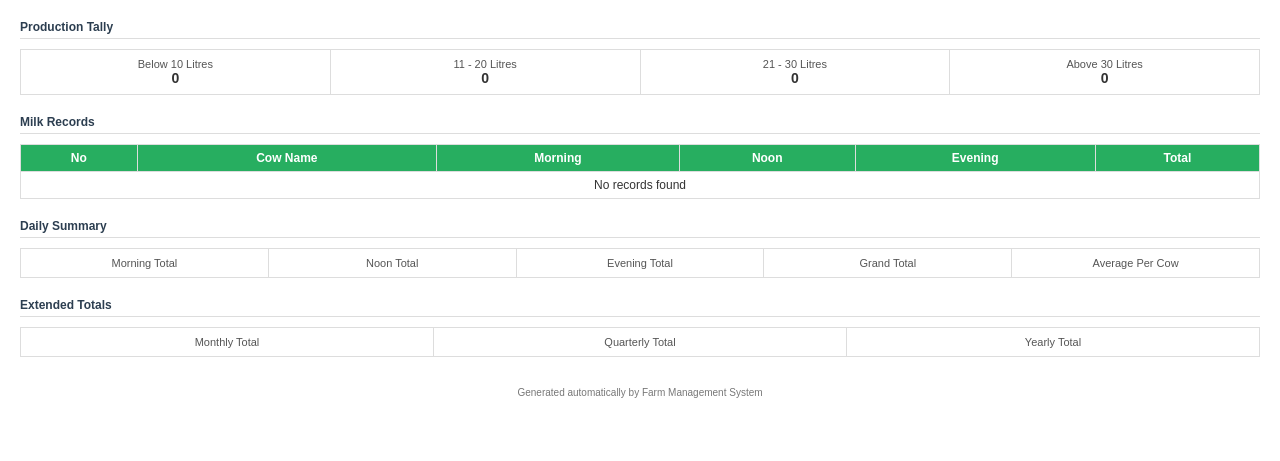
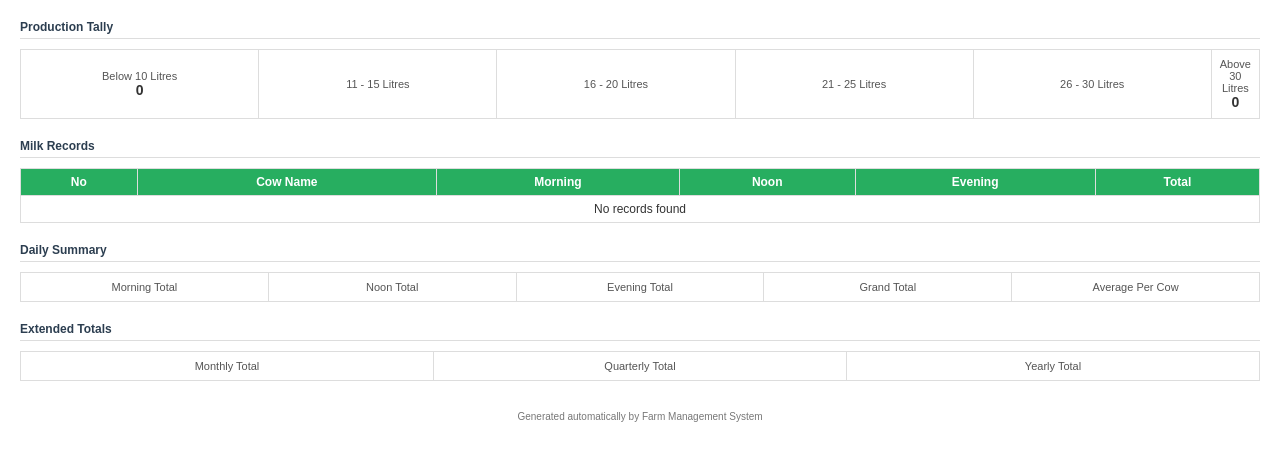
Before and after one commit to magician-lab/my_farm, a Python web app: template templates/milk_pdf.html in a window 1280 px wide. Shown: the part 65-526 px from the top of the page. Run offline with Jinja, Linux system fonts and the light colour scheme; the template is opened without the code that fills it, so the values that code supplies are empty.

Commit message:
milk_pdf

```diff
--- a/templates/milk_pdf.html
+++ b/templates/milk_pdf.html
@@ -114,10 +114,14 @@ th {
         {% for record in records %}
             {% if record.total <= 10 %}
                 {% set below_10.count = below_10.count + 1 %}
+            {% elif record.total <= 15 %}
+                {% set between_10_15.count = between_10_15.count + 1 %}
             {% elif record.total <= 20 %}
-        {% set between_10_20.count = between_10_20.count + 1 %}
+                {% set between_15_20.count = between_15_20.count + 1 %}
+            {% elif record.total <= 25 %}
+                {% set between_20_25.count = between_20_25.count + 1 %}
             {% elif record.total <= 30 %}
-        {% set between_20_30.count = between_20_30.count + 1 %}
+                {% set between_25_30.count = between_25_30.count + 1 %}
             {% else %}
                 {% set above_30.count = above_30.count + 1 %}
             {% endif %}
@@ -130,12 +134,20 @@ th {
         <div class="summary-value">{{ below_10.count }}</div>
     </td>
     <td>
-        <div class="summary-label">11 - 20 Litres</div>
-        <div class="summary-value">{{ between_10_20.count }}</div>
+        <div class="summary-label">11 - 15 Litres</div>
+        <div class="summary-value">{{ between_10_15.count }}</div>
     </td>
     <td>
-        <div class="summary-label">21 - 30 Litres</div>
-        <div class="summary-value">{{ between_20_30.count }}</div>
+        <div class="summary-label">16 - 20 Litres</div>
+        <div class="summary-value">{{ between_15_20.count }}</div>
+    </td>
+    <td>
+        <div class="summary-label">21 - 25 Litres</div>
+        <div class="summary-value">{{ between_20_25.count }}</div>
+    </td>
+    <td>
+        <div class="summary-label">26 - 30 Litres</div>
+        <div class="summary-value">{{ between_25_30.count }}</div>
     </td>
     <td>
         <div class="summary-label">Above 30 Litres</div>
```
Lines whose indentation alone changed are shown as unchanged.
